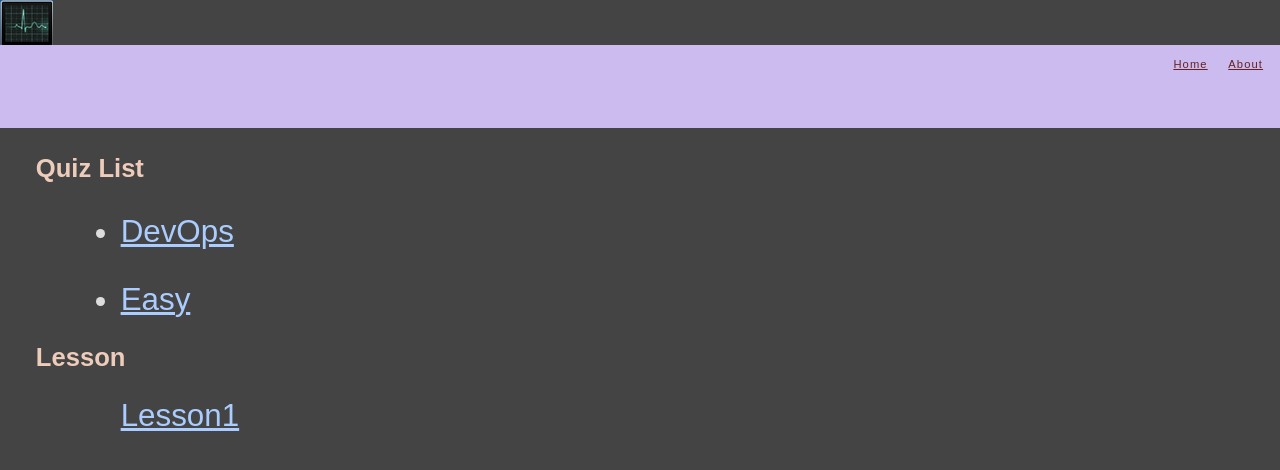
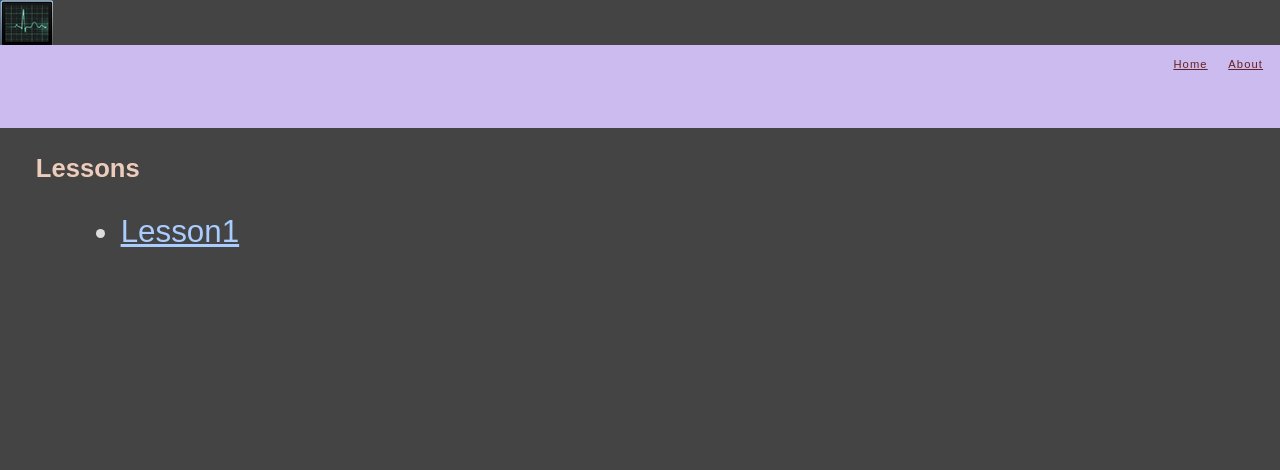
Before and after one commit to YangLou1/TheDevOpsCourse, a Django app: page /quiz/ in a window 1280 px wide. Shown: the top 470 px of the page. Run offline with Django 3.2, Linux system fonts and the light colour scheme; data comes from the database, SQL or seed files in the repository.

Commit message:
Remove quiz list and add dummy  material

```diff
--- a/quiz/templates/quiz/index.html
+++ b/quiz/templates/quiz/index.html
@@ -1,15 +1,9 @@
 {% extends "base.html" %}
 {% block content %}
 <div class="module">
-<h3>Quiz List</h3>
-    <ul>
-        {% for quiz in quiz_list %}
-            <li><a href="/quiz/{{ quiz.id }}/">{{ quiz.title }}</a></li>
-        {% endfor %}
-    </ul>
-    <h3>Lesson</h3>
+    <h3>Lessons</h3>
 <ul>
-    <p><a href="/quiz/lesson">Lesson1</a></p>
+    <li><a href="/quiz/lesson">Lesson1</a></li>
 </ul>
 </div>
 {% endblock content %}
--- a/quiz/templates/quiz/material.html
+++ b/quiz/templates/quiz/material.html
@@ -2,7 +2,10 @@
 {% block content %}
 <div class="module">
 <h3>Lesson</h3>
-    <p>Course Material ...</p>
+    <h4>Course Material</h4>
+    <p>Quiz 1 Answer is BABCADB</p>
+    <img src="http://i0.kym-cdn.com/entries/icons/original/000/013/564/doge.jpg" height="200"/>
+    </br></br>
     <a href="/quiz/{{ quiz.id }}/">Take Quiz: {{ quiz.title }}</a>
 </div>
 {% endblock content %}
```
